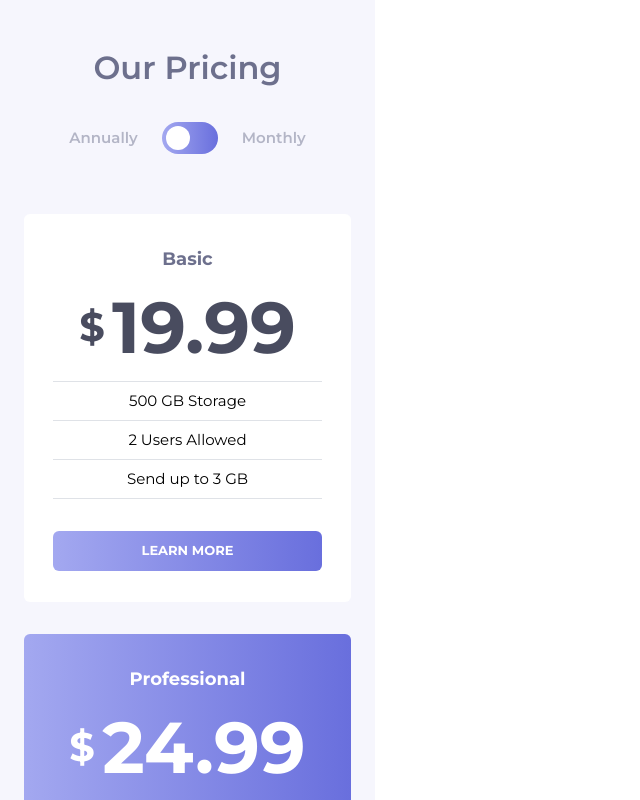
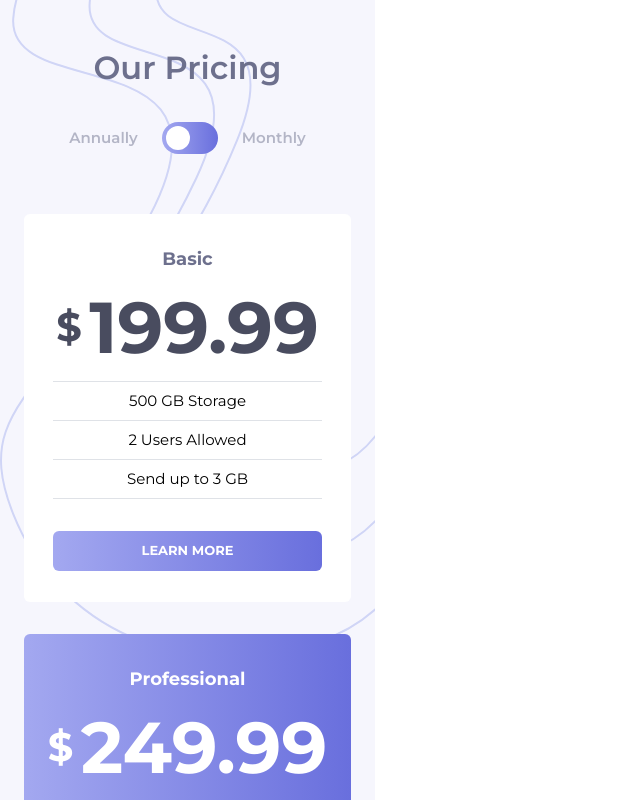
Before and after one commit to shaversj/pricing-component-with-toggle-master, a React (Vite) app: page / in a window 1280 px wide. Shown: the top 800 px of the page, without its empty margins (0-640 px from the left). Built offline with nearby package versions, Linux system fonts and the light colour scheme.

Commit message:
Add Toggle Functionality

```diff
--- a/src/App.tsx
+++ b/src/App.tsx
@@ -1,14 +1,21 @@
 import Header from "./Header.tsx";
 import CardList from "./CardList.tsx";
 import { products } from "./productData.tsx";
+import { useState } from "react";
 
 function App() {
+  const [showMonthly, setShowMonthly] = useState(false);
+
+  function showMonthlyHandler() {
+    setShowMonthly(!showMonthly);
+  }
+
   return (
     <>
-      <div className={"bg bg-primary-background-color max-w-[375px] px-6"}>
+      <div className={"bg-primary-background-color max-w-[375px] bg-[10%_0%] bg-no-repeat px-6 [background-image:url('/src/assets/images/bg-top.svg')]"}>
         <div>
-          <Header />
-          <CardList products={products} />
+          <Header showMonthlyHandler={showMonthlyHandler} showMonthly={showMonthly} />
+          <CardList products={products} showMonthly={showMonthly} />
         </div>
       </div>
     </>
--- a/src/Card.tsx
+++ b/src/Card.tsx
@@ -1,6 +1,11 @@
 import { Product } from "./productData.tsx";
 
-export default function Card({ product }: { product: Product }) {
+interface CardProps {
+  product: Product;
+  showMonthly: boolean;
+}
+
+export default function Card({ product, showMonthly }: CardProps) {
   return (
     <>
       <div data-position={product.position} className={"rounded-md bg-white from-[#A3A8F0] to-[#696FDD] py-[31px] font-Montserrat data-[position=middle]:bg-gradient-to-r"}>
@@ -9,7 +14,7 @@ export default function Card({ product }: { product: Product }) {
         </h3>
         <div data-position={product.position} className={"flex items-center justify-center gap-x-[7.46px] font-bold text-neutral-dark-grayish-blue data-[position=middle]:text-white"}>
           <span className={"text-[40px]"}>$</span>
-          <span className={"text-[72px]"}>{product.price}</span>
+          <span className={"text-[72px]"}>{showMonthly ? product.price : parseFloat((product.price * 10 + 0.09).toFixed(2))}</span>
         </div>
 
         <div className={"mx-[29px]"}>
@@ -19,8 +24,10 @@ export default function Card({ product }: { product: Product }) {
               "divide-neutral-grayish-line-color border-neutral-grayish-line-color flex flex-col divide-y-[1px] border-b-[1px] border-t-[1px] text-[15px] leading-[38px] data-[position=middle]:text-white"
             }
           >
-            {product.features.map((feature) => (
-              <span className={"text-center"}>{feature}</span>
+            {product.features.map((feature, index) => (
+              <span key={index} className={"text-center"}>
+                {feature}
+              </span>
             ))}
           </div>
           <button
--- a/src/CardList.tsx
+++ b/src/CardList.tsx
@@ -1,10 +1,16 @@
 import { Product } from "./productData.tsx";
 import Card from "./Card.tsx";
-export default function CardList({ products }: { products: Product[] }) {
+
+interface CardListProps {
+  products: Product[];
+  showMonthly: boolean;
+}
+
+export default function CardList({ products, showMonthly }: CardListProps) {
   return (
     <div className={"grid grid-cols-1 gap-y-8"}>
       {products.map((product) => (
-        <Card product={product} />
+        <Card key={product.id} product={product} showMonthly={showMonthly} />
       ))}
     </div>
   );
--- a/src/Header.tsx
+++ b/src/Header.tsx
@@ -1,12 +1,19 @@
-import Toggle from "./Toggle.tsx";
+import { Switch } from "@headlessui/react";
 
-export default function Header() {
+interface HeaderProps {
+  showMonthlyHandler: () => void;
+  showMonthly: boolean;
+}
+
+export default function Header({ showMonthlyHandler, showMonthly }: HeaderProps) {
   return (
     <header className={"pb-[60px] pt-[44px] font-Montserrat"}>
       <h1 className={"text-center text-[32px] font-semibold text-neutral-grayish-blue"}>Our Pricing</h1>
       <div className={"flex items-center justify-center gap-x-6 pt-[30px] text-[15px] font-semibold leading-[28px] text-neutral-light-grayish-blue"}>
         <h2>Annually</h2>
-        <Toggle />
+        <Switch checked={showMonthly} onChange={showMonthlyHandler} className="group inline-flex h-[32px] w-[56px] items-center rounded-full bg-gradient-to-r from-[#A3A8F0] to-[#696FDD] transition">
+          <span className="size-6 translate-x-1 rounded-full bg-white transition group-data-[checked]:translate-x-7" />
+        </Switch>
         <h2>Monthly</h2>
       </div>
     </header>
--- a/src/Toggle.tsx
+++ /dev/null
@@ -1,12 +0,0 @@
-import { Switch } from "@headlessui/react";
-import { useState } from "react";
-
-export default function Toggle() {
-  const [enabled, setEnabled] = useState(false);
-
-  return (
-    <Switch checked={enabled} onChange={setEnabled} className="group inline-flex h-[32px] w-[56px] items-center rounded-full bg-gradient-to-r from-[#A3A8F0] to-[#696FDD] transition">
-      <span className="size-6 translate-x-1 rounded-full bg-white transition group-data-[checked]:translate-x-7" />
-    </Switch>
-  );
-}
--- a/tailwind.config.js
+++ b/tailwind.config.js
@@ -7,6 +7,10 @@ export default {
       lg: "1440px",
     },
     extend: {
+      backgroundImage: {
+        "top-background-pattern": "/src/assets/images/bg-top.svg",
+        "position-50": "50% 0",
+      },
       fontFamily: {
         Montserrat: ["Montserrat", "sans-serif"],
       },
```
